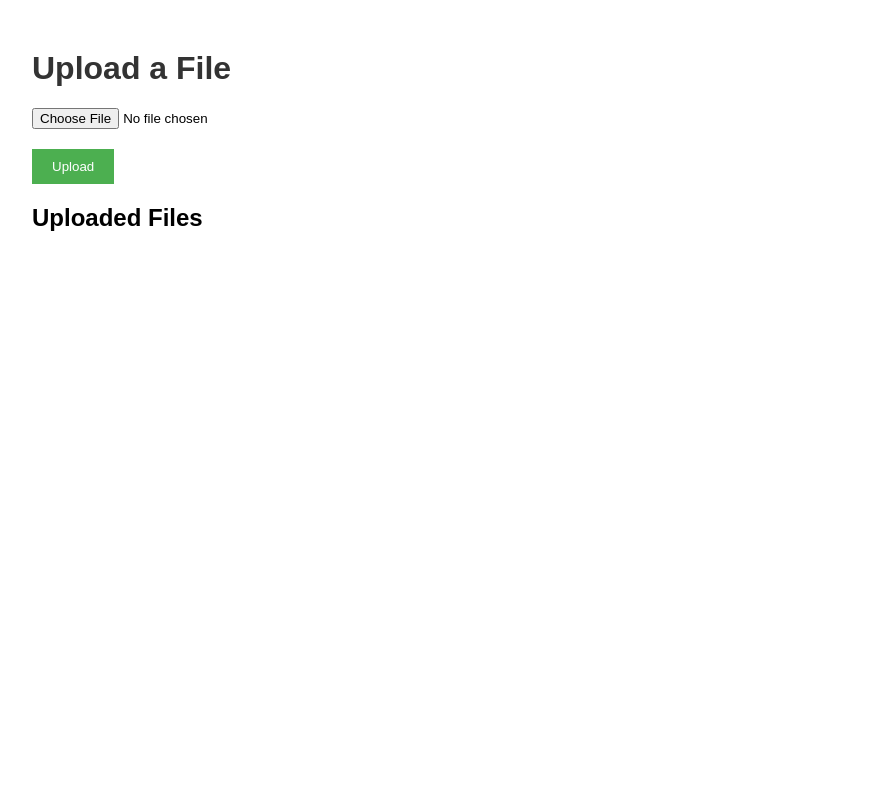
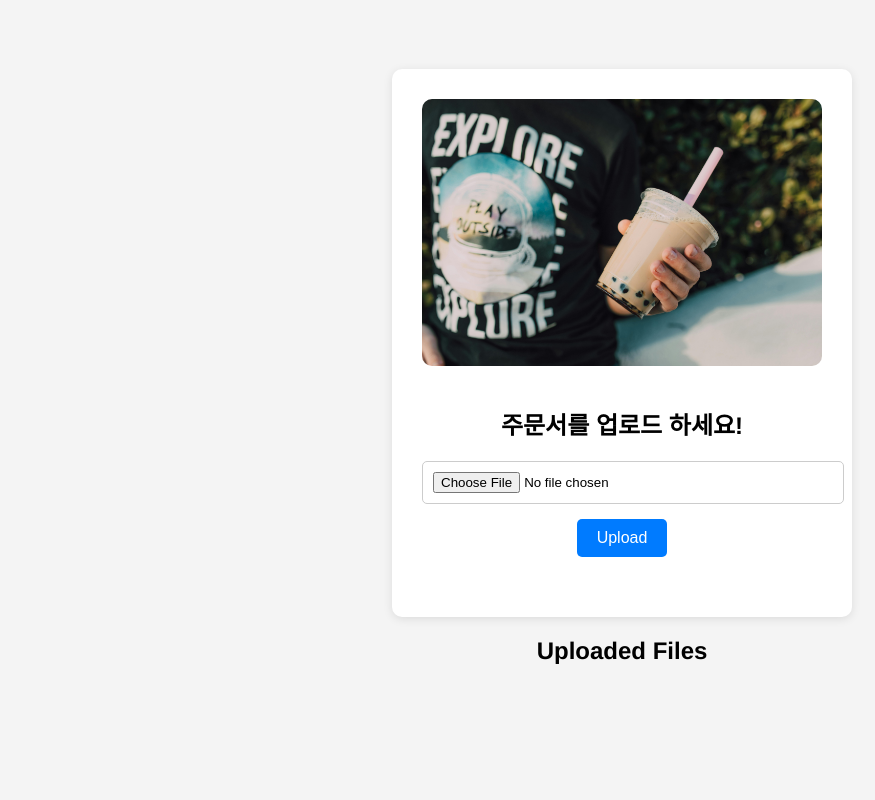
Before and after one commit to JamesDarf/tarpioka, a Flask app: page / in a window 1280 px wide. Shown: the whole page, without its empty margins (18-893 px from the left). Run offline with Flask 3, Linux system fonts and the light colour scheme.

Commit message:
front finish

```diff
--- a/src/templates/index.html
+++ b/src/templates/index.html
@@ -2,41 +2,98 @@
 <html lang="en">
 <head>
     <meta charset="UTF-8">
-    <title>File Upload</title>
+    <meta name="viewport" content="width=device-width, initial-scale=1.0">
+    <title>Tarpioca</title>
     <style>
         body {
-            font-family: Arial, sans-serif;
-            margin: 50px;
+            font-family: 'Helvetica Neue', Helvetica, Arial, sans-serif;
+            background-color: #f4f4f4;
+            margin: 0;
+            padding: 0;
+            display: flex;
+            justify-content: center;
+            align-items: center;
+            height: 100vh;
+            flex-direction: column;
+        }
+        .container {
+            background: #fff;
+            padding: 30px;
+            border-radius: 10px;
+            box-shadow: 0 2px 10px rgba(0, 0, 0, 0.1);
+            text-align: center;
+            max-width: 400px;
+            width: 100%;
         }
         h1 {
-            color: #333;
-        }
-        form {
-            margin-top: 20px;
-        }
-        input[type="file"] {
-            display: block;
+            font-size: 24px;
             margin-bottom: 20px;
         }
-        input[type="submit"] {
+        #upload-form {
+            display: flex;
+            flex-direction: column;
+            align-items: center;
+        }
+        #file-input {
+            margin-bottom: 15px;
+            padding: 10px;
+            border: 1px solid #ccc;
+            border-radius: 5px;
+            width: 100%;
+        }
+        #submit {
             padding: 10px 20px;
-            background-color: #4CAF50;
+            border: none;
+            border-radius: 5px;
+            background-color: #007bff;
             color: white;
-            border: none;
+            font-size: 16px;
             cursor: pointer;
+            transition: background-color 0.3s ease;
         }
-        input[type="submit"]:hover {
-            background-color: #45a049;
+        #submit:hover {
+            background-color: #0056b3;
+        }
+        #upload-status {
+            margin-top: 20px;
+            font-size: 14px;
+            color: #ff0000;
+        }
+        #file-list {
+            margin-top: 30px;
+            text-align: left;
+        }
+        ul {
+            padding: 0;
+            list-style: none;
+        }
+        li {
+            padding: 10px;
+            background: #f9f9f9;
+            border-bottom: 1px solid #ddd;
+            border-radius: 5px;
+            margin-bottom: 5px;
+        }
+        img {
+            max-width: 100%;
+            height: auto;
+            border-radius: 10px;
+            margin-bottom: 20px;
         }
     </style>
 </head>
 <body>
-    <h1>Upload a File</h1>
-    <form action="/api/upload" method="post" enctype="multipart/form-data">
-        <input type="file" name="file" required>
-        <input type="submit" value="Upload">
-    </form>
-    <h2>Uploaded Files</h2>
+    <div class="container">
+        <img src="{{ url_for('static', filename='img/bubble_tea.jpg') }}" alt="Bubble Tea">
+        <h1>주문서를 업로드 하세요!</h1>
+        <form action="/api/upload" method="post" enctype="multipart/form-data">
+            <input type="file" id="file-input" name="file" required />
+            <input type="submit" value="Upload" id="submit">
+        </form>
+        <div id="upload-status"></div>
+        <div id="file-list"></div>
+    </div>
+        <h2>Uploaded Files</h2>
     <ul id="file-list"></ul>
     <script>
         async function fetchFiles() {
```
Also changed, not shown: src/static/img/bubble_tea.jpg (added), src/static/style.css (added), 3 other files.
